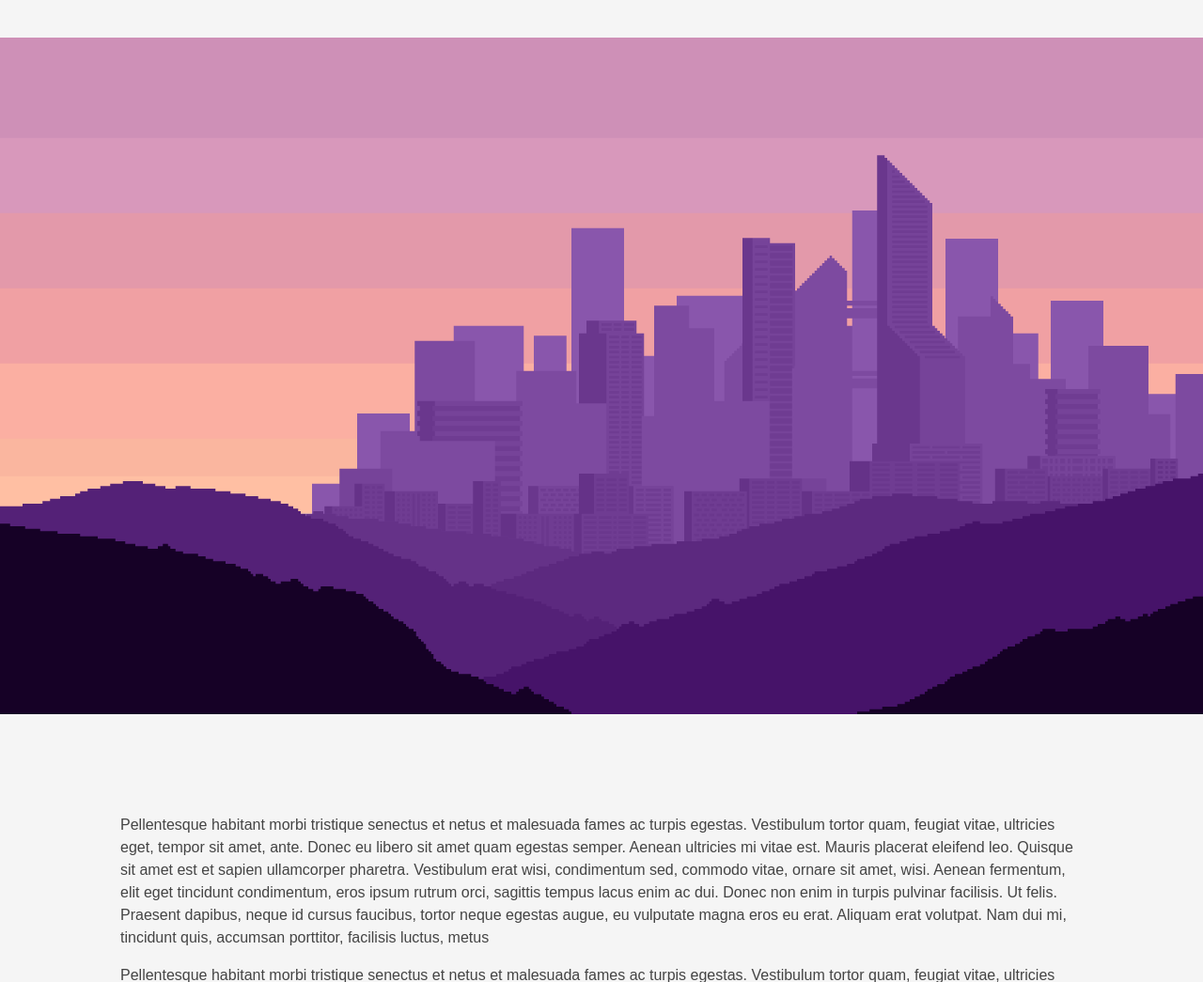
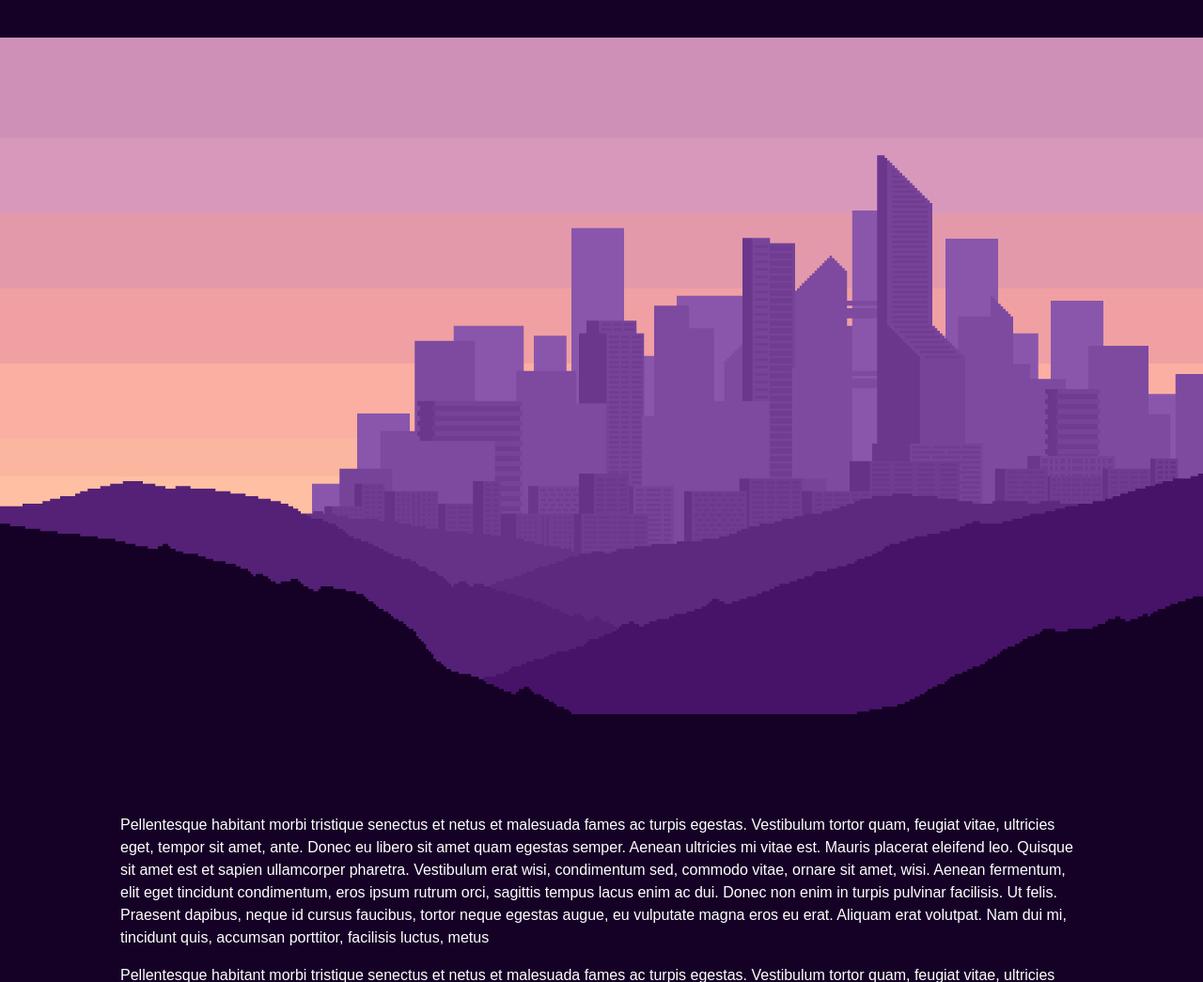
Before and after one commit to Yohan-gyt/MMI-Town, a PHP site: page / in a window 1280 px wide. Shown: the top 1045 px of the page at 94% size. Run offline with PHP 8.4, Linux system fonts and the light colour scheme.

Commit message:
Update styles.css

```diff
--- a/styles.css
+++ b/styles.css
@@ -8,14 +8,14 @@ html {
     font-size: 16px;
     font-weight: 300;
     line-height: 1.5;
-    color: #444;
+    color: white;
 }
 
 body {
     position: relative;
     width: 100%;
     height: 100vh;
-    background-color: #f5f5f5;
+    background-color: #160126;
     margin: 0;
 }
 
```
